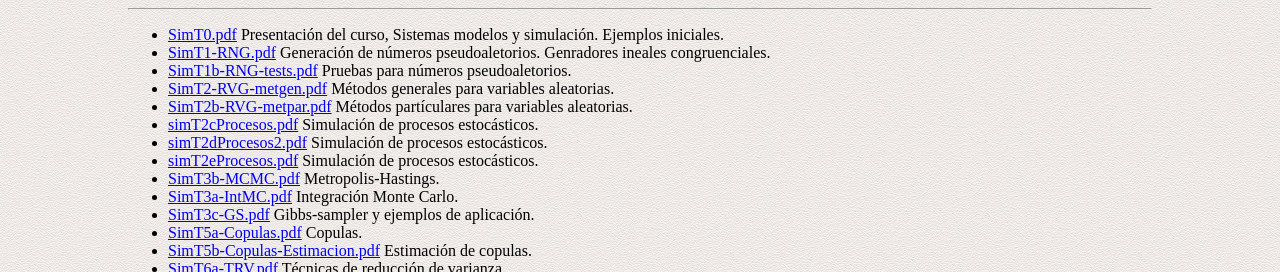
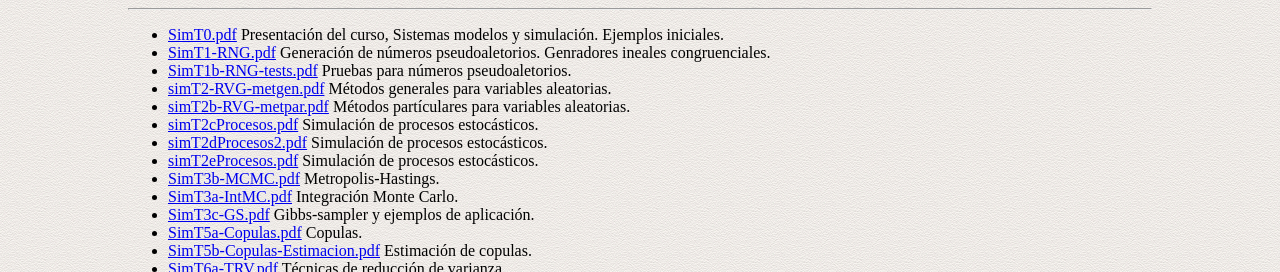
Before and after one commit to jvega68/Simulacion, a Jekyll site: the page built from handouts.html, in a window 1280 px wide. Shown: the top 272 px of the page. Built offline with Jekyll 4.4.1, drawn with Linux system fonts in a browser that asks for light colours.

```diff
--- a/handouts.html
+++ b/handouts.html
@@ -11,8 +11,8 @@ title: Notas y Scripts de Simulación
 <li> <a href="presentaciones2019/SimT0.pdf"> SimT0.pdf</a> Presentación del curso, Sistemas modelos y simulación. Ejemplos iniciales. </li>
 <li> <a href="presentaciones2019/SimT1-RNG.pdf"> SimT1-RNG.pdf</a> Generación de números pseudoaletorios. Genradores ineales congruenciales. </li>
 <li> <a href="presentaciones2019/SImT1b-RNG-tests.pdf"> SimT1b-RNG-tests.pdf</a> Pruebas para números pseudoaletorios. </li>
-<li> <a href="presentaciones2019/SimT2-RVG-metgen.pdf"> SimT2-RVG-metgen.pdf</a> Métodos generales para variables aleatorias. </li>
-<li> <a href="presentaciones2019/SimT2b-RVG-metpar.pdf"> SimT2b-RVG-metpar.pdf</a> Métodos partículares para variables aleatorias. </li>
+<li> <a href="presentaciones2019/simT2-RVG-metgen.pdf"> simT2-RVG-metgen.pdf</a> Métodos generales para variables aleatorias. </li>
+<li> <a href="presentaciones2019/simT2b-RVG-metpar.pdf"> simT2b-RVG-metpar.pdf</a> Métodos partículares para variables aleatorias. </li>
 <li> <a href="presentaciones2019/simT2cProcesos.pdf"> simT2cProcesos.pdf</a> Simulación de procesos estocásticos. </li>
 <li> <a href="presentaciones2019/simT2dProcesos2.pdf"> simT2dProcesos2.pdf</a> Simulación de procesos estocásticos. </li>
 <li> <a href="presentaciones2019/simT2eProcesos.pdf"> simT2eProcesos.pdf</a> Simulación de procesos estocásticos. </li>
```
